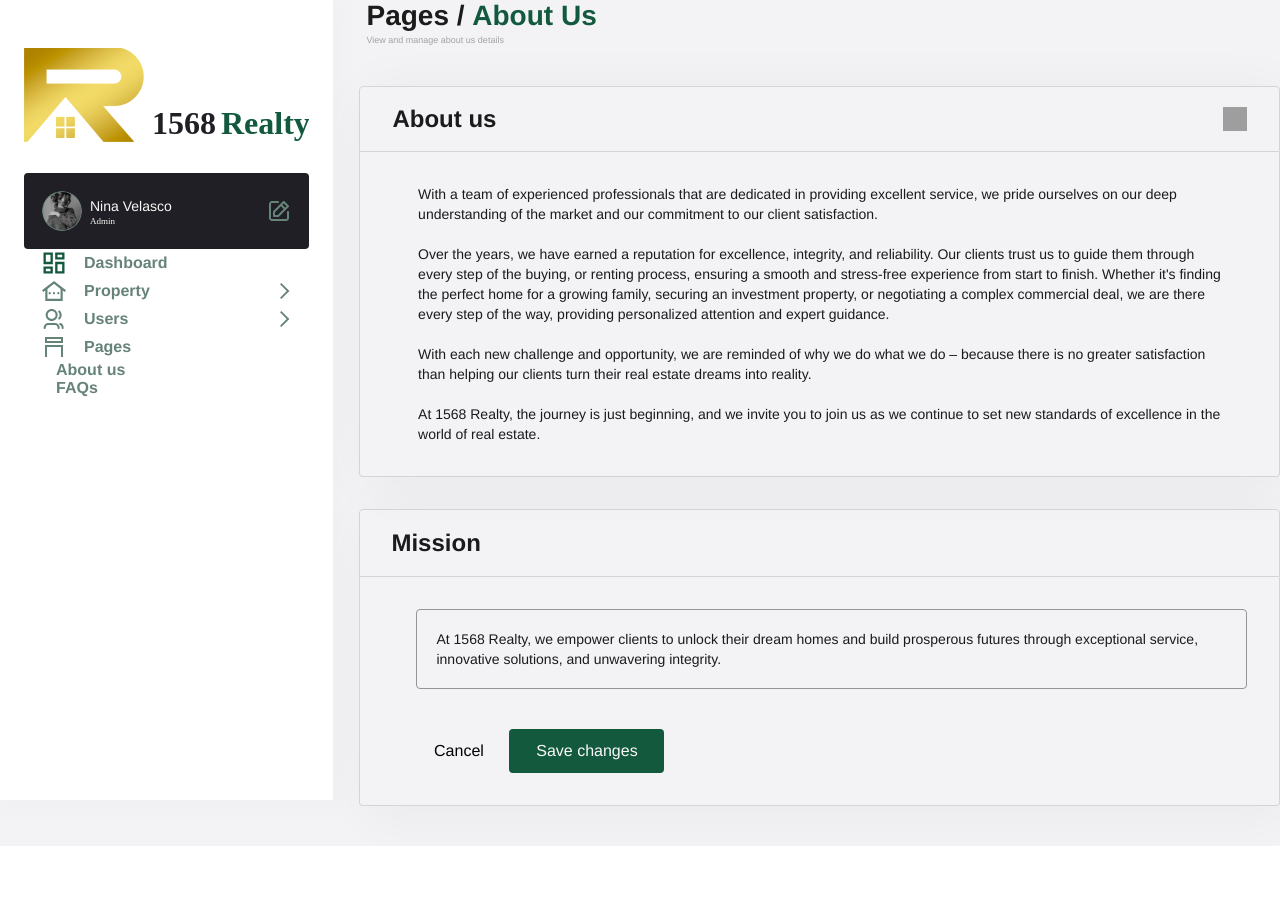
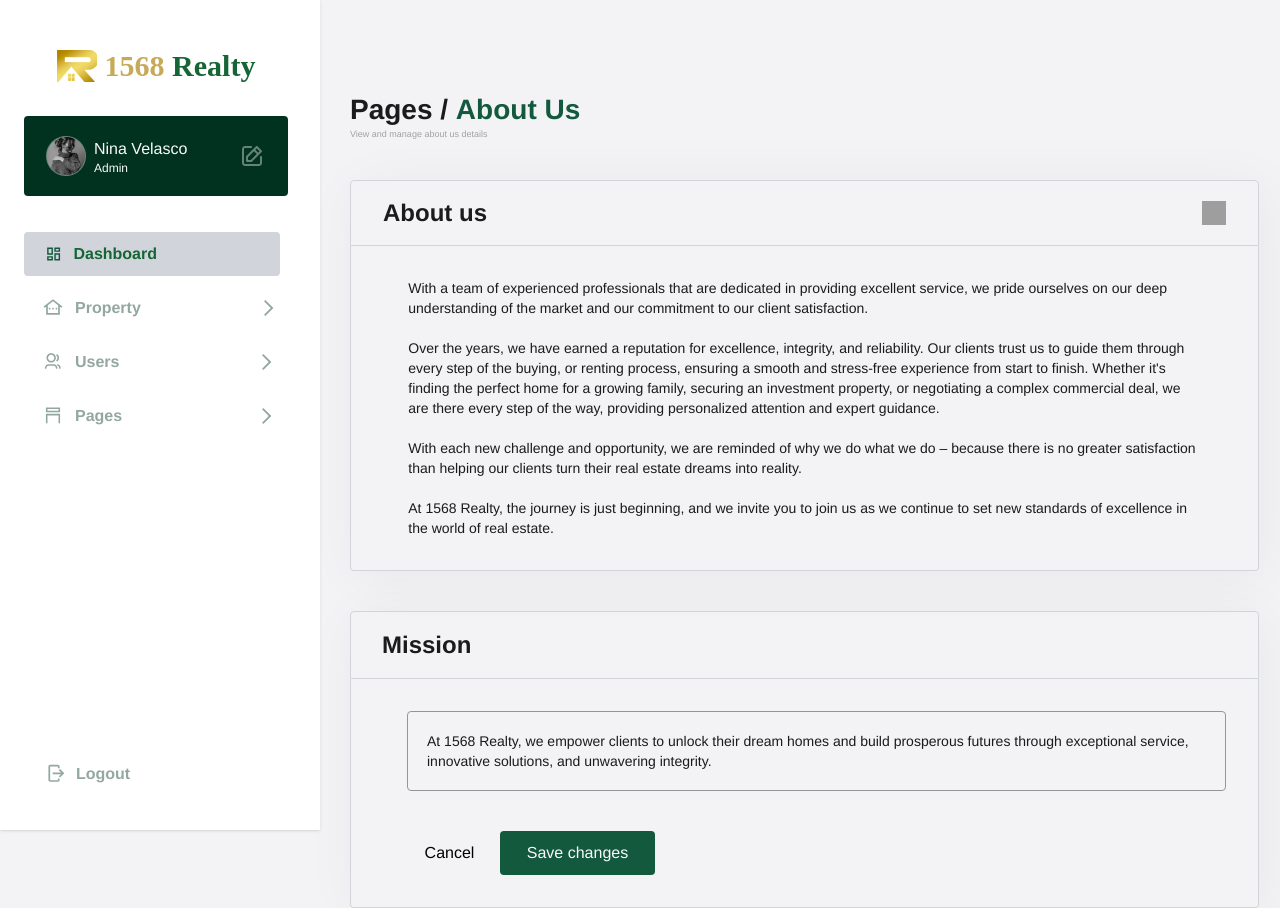
Before and after one commit to karlbernaldez/1568-Realty-Frontend, a React (Vite) app: page /missionedit in a window 1280 px wide. Before the commit the page ends 846 px from the top, so only its background shows below. Built offline with nearby package versions, Linux system fonts and the light colour scheme; grey boxes are pictures that could not be loaded.

Commit message:
Update index.jsx

```diff
--- a/src/pages/MissionEdit/index.jsx
+++ b/src/pages/MissionEdit/index.jsx
@@ -1,107 +1,19 @@
 import React from "react";
-import { Helmet } from "react-helmet";
 import { Button, Text, Heading, Img } from "../../components";
-import { MenuItem, SubMenu, Menu, Sidebar } from "react-pro-sidebar";
+import Sidebar from "../../components/Sidebar";
 
 export default function MissionEditPage() {
   return (
     <>
-      <div className="flex md:flex-col items-start w-full pb-10 gap-[26px] sm:pb-5 bg-gray-100">
-        <Sidebar
-          width="311px !important ml-[350px]"
-          className="flex flex-col h-screen gap-10 top-0 p-6 md:p-5 bg-white-A700 shadow-xs !sticky overflow-auto md:hidden"
-        >
-          <div className="flex flex-col self-stretch mt-6 gap-[31px]">
-            <div className="flex items-center gap-2">
-              <Img src="images/img_logo.png" alt="logo_one" className="self-start object-cover" />
-              <Heading size="3xl" as="h3" className="self-end !text-gray-900_01 !font-compassserif">
-                <span className="text-lime_600">1568</span>
-                <span className="text-lime_600 tracking-[-3.08px]">&nbsp;</span>
-                <span className="text-teal-900">Realty</span>
-              </Heading>
+      <div className="flex md:flex-col items-start w-full gap-[29px] bg-gray-100">
+        <Sidebar className="flex flex-col w-[311px] h-screen gap-10 top-0 p-6 md:p-5 bg-white-A700 shadow-xs !sticky overflow-auto md:hidden" />
+        <div className="flex flex-col w-[71%] md:w-full mt-[62px] gap-8 md:p-5 ml-[350px]">
+          <div className="flex items-center">
+
+
           </div>
-            <div className="flex justify-center items-center gap-[7px] p-[18px] bg-gray-900_01 rounded">
-              <div className="flex items-center gap-2 flex-1">
-                <Img src="images/img_ellipse_5.png" alt="circleimage" className="h-[40px] w-[40px] rounded-[50%]" />
-                <div className="flex flex-col items-start">
-                  <Text as="p" className="!text-gray-50">
-                    Nina Velasco
-                  </Text>
-                  <Text size="xs" as="p" className="!text-gray-50 !font-helveticalight">
-                    Admin
-                  </Text>
-                </div>
-              </div>
-              <Img src="images/img_uil_edit.svg" alt="uiledit_one" className="h-[24px] w-[24px]" />
-            </div>
-          </div>
-          <Menu
-            menuItemStyles={{
-              button: {
-                padding: 0,
-                gap: "16px",
-                backgroundColor: "#ffffff",
-                color: "#668378",
-                fontWeight: 700,
-                fontSize: "16px",
-                borderRadius: "4px",
-                paddingLeft: "16px",
-                paddingRight: "16px",
-                [`&:hover, &.ps-active`]: { color: "#13593e", backgroundColor: "#ccd5d2 !important" },
-              },
-            }}
-            rootStyles={{ ["&>ul"]: { gap: "464px" } }}
-            renderExpandIcon={() => (
-              <Img
-                src="images/img_arrow_right.svg"
-                alt="arrowright_one"
-                className="self-end h-[18px] w-[18px] cursor-pointer"
-              />
-            )}
-            className="flex flex-col self-stretch w-full mb-6 pb-[50px] md:pb-5"
-          >
-            <div className="flex flex-col">
-              <MenuItem
-                icon={
-                  <Img src="images/img_view_dashboard_outline.svg" alt="viewdashboard" className="h-[28px] w-[28px]" />
-                }
-              >
-                Dashboard
-              </MenuItem>
-              <SubMenu
-                icon={<Img src="images/img_material_symbol.svg" alt="materialsymbol" className="h-[28px] w-[28px]" />}
-                label="Property"
-              >
-                <MenuItem>Submenu Item</MenuItem>
-              </SubMenu>
-              <SubMenu
-                icon={<Img src="images/img_mi_users.svg" alt="miusers_one" className="h-[28px] w-[28px]" />}
-                label="Users"
-              >
-                <MenuItem>Submenu Item</MenuItem>
-              </SubMenu>
-              <MenuItem
-                icon={
-                  <Img src="images/img_tdesign_page_head.svg" alt="tdesignpage_one" className="h-[28px] w-[28px]" />
-                }
-                suffix={<div className="self-end h-[18px] w-[19%] rotate-[-90deg]" />}
-              >
-                Pages
-              </MenuItem>
-              <MenuItem icon={<div className="h-[14px] w-[18%]" />}>About us</MenuItem>
-              <MenuItem icon={<div className="h-[14px] w-[25%]" />}>FAQs</MenuItem>
-            </div>
-            <div>
-              <MenuItem
-                icon={<Img src="images/img_ic_twotone_log_out.svg" alt="ictwotonelog" className="h-[24px] w-[24px]" />}
-              >
-                Log out
-              </MenuItem>
-            </div>
-          </Menu>
-        </Sidebar>
-        <div className="flex flex-col self-end w-[72%] md:w-full gap-10 md:p-5">
-          <div className="flex flex-col items-start ml-[7px] gap-[3px] md:ml-0">
+          <div className="flex flex-col self-end gap-10">
+            <div className="flex flex-col items-start gap-[3px]">
               <Heading size="2xl" as="h1" className="!text-gray-900">
                 <span className="text-gray-900">Pages /&nbsp;</span>
                 <span className="text-teal-900">About Us</span>
@@ -110,7 +22,6 @@ export default function MissionEditPage() {
                 View and manage about us details
               </Text>
             </div>
-          <div className="flex flex-col gap-8">
             <div className="shadow-sm">
               <div className="flex justify-between items-center gap-5 p-4 rounded-tl rounded-tr border-gray-300 border border-solid bg-gray-50_01">
                 <Heading size="xl" as="h2" className="ml-4 md:ml-0 !text-gray-900">
```
Lines whose indentation alone changed are shown as unchanged.
